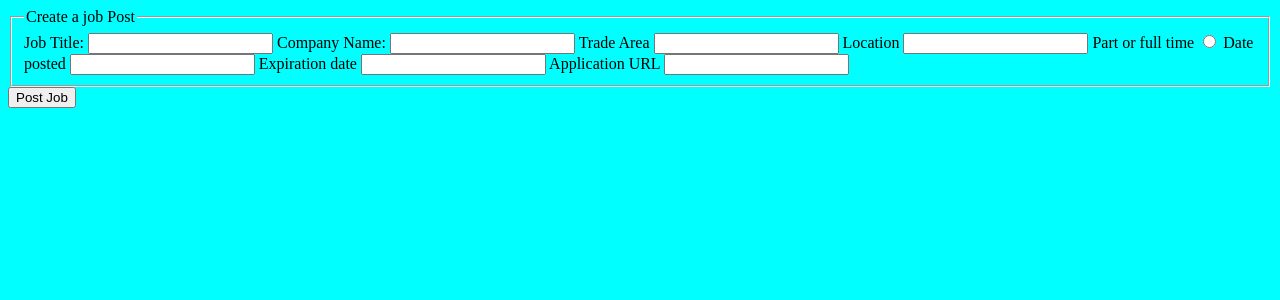
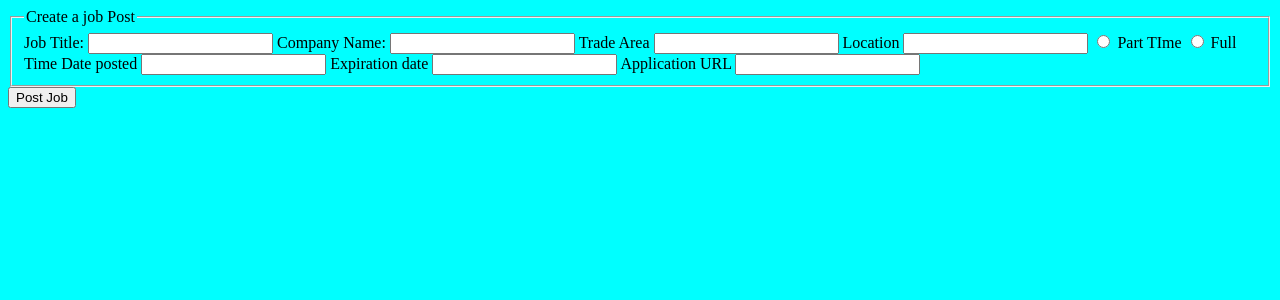
Before and after one commit to LucidIsDreaming/WomenInStemJobBoard, a Node server app: page /post-form in a window 1280 px wide. Shown: the top 300 px of the page. Run offline with Node 20, Linux system fonts and the light colour scheme.

Commit message:
added job posting array

```diff
--- a/app.js
+++ b/app.js
@@ -9,6 +9,8 @@ app.use(express.static('pages'));
 
 // Define the port number where our server will listen
 const PORT = 3007;
+const jobs=[];
+app.use(express.urlencoded({ extended: true}));
 
 // Define a default "route" ('/')
 // req: contains information about the incoming request
@@ -38,6 +40,26 @@ app.get('/confirmation', (req, res) => {
 
 });
 
+
+
+app.post('/submit-job', (req, res) => {
+    console.log(req.body);
+    const job = req.body;
+   // job['timestamp'] = new Date();
+    console.log(job);
+
+   jobs.push(job);
+
+
+   //Display confirmation page
+   res.sendFile(`${import.meta.dirname}/views/confirmation.html`)
+
+});
+
+app.get('/admin', (req, res) => {
+    res.send(jobs);
+});
+
 // Start the server and listen on the specified port
 app.listen(PORT, () => {
     console.log(`Server is running at http://localhost:${PORT}`);
--- a/views/job-posting-form.html
+++ b/views/job-posting-form.html
@@ -8,7 +8,7 @@
     <script src="scripts/trades.js" defer></script>
 </head>
 <body>
-                <form id="job-form" action="#" method="get">
+                <form id="job-form" action="/submit-job" method="post">
 
             <!-- contact info -->
 
@@ -32,8 +32,15 @@
                 <input type="text" id="location" name="location">
 
                 <!-- part or full time -->
-                 <label for="text">Part or full time</label>
-                <input type="radio" id="part-or-full" name="part-or-full">
+                 <label for="part-time">
+                    <input type="radio" id="part-time" name="part-time" value="part-time">
+                    Part TIme
+                </label>
+                <label for="full-time"
+                >
+                <input type="radio" id="full-time" name="full-time" value="full-time">
+                Full Time
+            </label>
 
                 <!-- date posted -->
                   <label for="text">Date posted</label>
```
Also changed, not shown: views/admin.html (added, +11 -0 lines).
